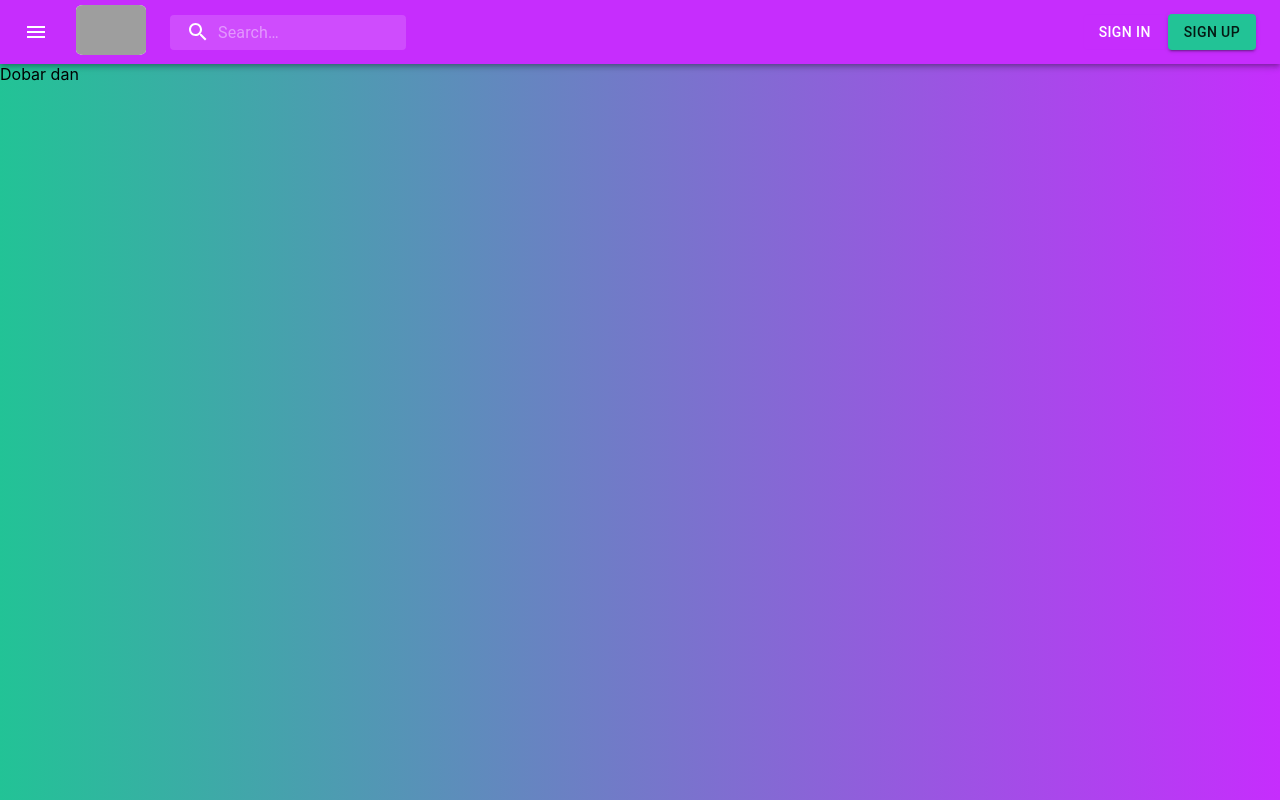
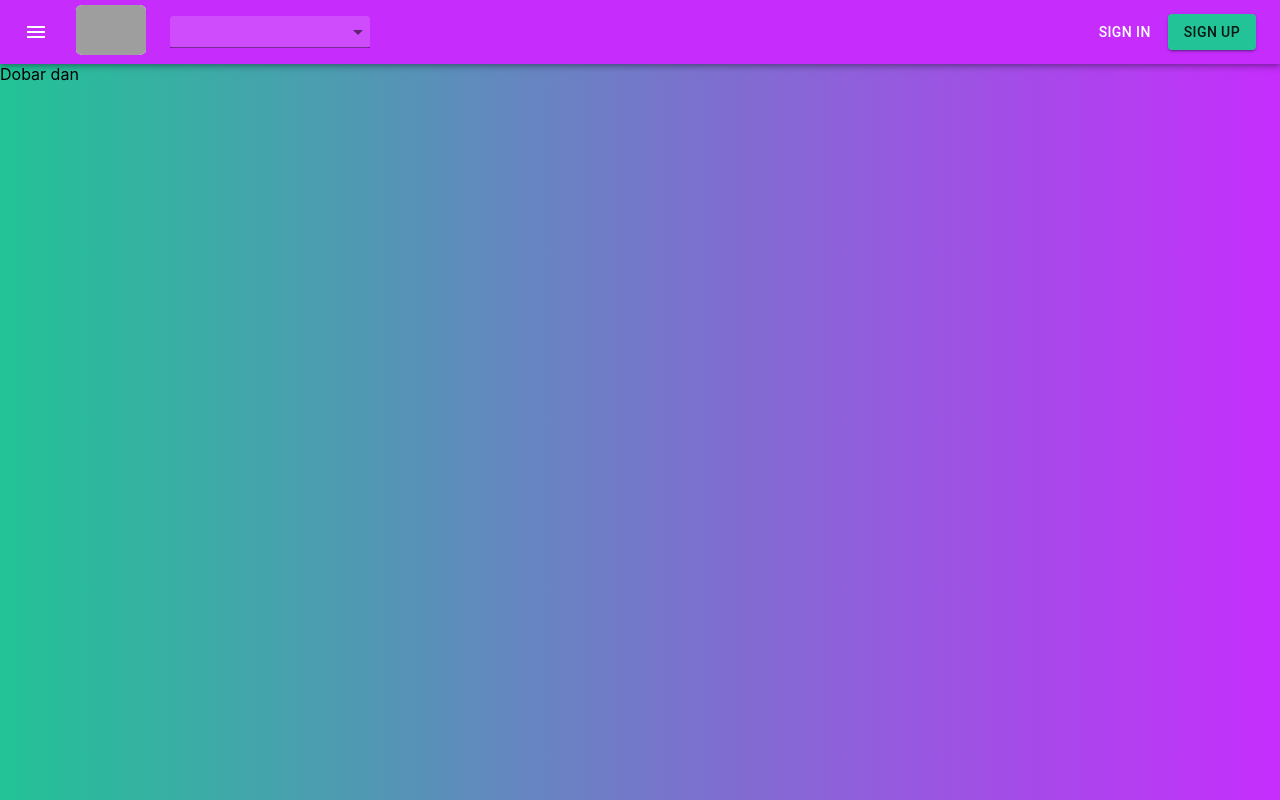
Before and after one commit to 98mima/Namgram, a React (Create React App) app in the folder namgram-react/: page / in a window 1280 px wide. Built offline with nearby package versions, Linux system fonts and the light colour scheme; grey boxes are pictures that could not be loaded.

Commit message:
Dodat search i ispravljen najveci bug ikad

```diff
--- a/namgram-react/package.json
+++ b/namgram-react/package.json
@@ -5,18 +5,22 @@
   "dependencies": {
     "@material-ui/core": "^4.11.1",
     "@material-ui/icons": "^4.9.1",
+    "@material-ui/lab": "^4.0.0-alpha.57",
     "@testing-library/jest-dom": "^5.11.6",
     "@testing-library/react": "^11.2.2",
     "@testing-library/user-event": "^12.2.2",
     "@types/axios": "^0.14.0",
     "@types/jest": "^26.0.15",
+    "@types/lodash": "^4.14.167",
     "@types/node": "^12.19.7",
     "@types/react": "^16.14.2",
     "@types/react-dom": "^16.9.10",
     "@types/socket.io-client": "^1.4.34",
     "axios": "^0.21.0",
     "jwt-decode": "^3.1.2",
+    "lodash": "^4.17.20",
     "react": "^17.0.1",
+    "react-debounce-input": "^3.2.3",
     "react-dom": "^17.0.1",
     "react-redux": "^7.2.2",
     "react-router-dom": "^5.2.0",
--- a/namgram-react/src/components/navigation/Navbar.tsx
+++ b/namgram-react/src/components/navigation/Navbar.tsx
@@ -1,4 +1,4 @@
-import React, { useEffect } from 'react'
+import React, { useEffect, useState } from 'react'
 import { Link } from 'react-router-dom'
 
 import { Avatar, Button, createStyles, fade, makeStyles, Theme } from '@material-ui/core';
@@ -10,17 +10,24 @@ import InputBase from '@material-ui/core/InputBase';
 import Badge from '@material-ui/core/Badge';
 import MenuItem from '@material-ui/core/MenuItem';
 import Menu from '@material-ui/core/Menu';
+import AutoComplete from '@material-ui/lab/AutoComplete';
 import MenuIcon from '@material-ui/icons/Menu';
 import SearchIcon from '@material-ui/icons/Search';
 import AccountCircle from '@material-ui/icons/AccountCircle';
 import MailIcon from '@material-ui/icons/Mail';
 import NotificationsIcon from '@material-ui/icons/Notifications';
 import MoreIcon from '@material-ui/icons/MoreVert';
+import InputAdornment from '@material-ui/core/InputAdornment';
 import { useHistory } from 'react-router-dom';
 import { useDispatch, useSelector } from 'react-redux';
 import { RootState } from '../../redux';
 import { logoutAction } from '../../redux/auth/actions';
-import { AddCircleRounded } from '@material-ui/icons';
+import { AddCircleRounded, LocationDisabledSharp } from '@material-ui/icons';
+import { DebounceInput } from 'react-debounce-input';
+import { IUser } from '../../models/user';
+import { getProfileByUsername } from '../../services/profile';
+import TextField from '@material-ui/core/TextField/TextField';
+import _ from 'lodash'
 
 
 
@@ -116,6 +123,8 @@ function Navbar() {
     const socket = useSelector((state: RootState) => state.auth.socket);
     const notifications = useSelector((state: RootState) => state.auth.notifications);
 
+    const [searchResults, setSearchResults] = useState<IUser[]>([]);
+
     const classes = useStyles();
     const [anchorEl, setAnchorEl] = React.useState<null | HTMLElement>(null);
     const [mobileMoreAnchorEl, setMobileMoreAnchorEl] = React.useState<null | HTMLElement>(null);
@@ -155,6 +164,11 @@ function Navbar() {
       else history.push("/");
     }
 
+    const searchUsers = (username: any) =>{
+        getProfileByUsername(username).then(profile => {
+          setSearchResults([profile]);
+        })
+    }
 
   const menuId = 'primary-search-account-menu';
 
@@ -233,17 +247,30 @@ function Navbar() {
             namgram
           </Typography> */}
           <div className={classes.search}>
-            <div className={classes.searchIcon}>
-              <SearchIcon />
-            </div>
-            <InputBase
-              placeholder="Search…"
-              classes={{
-                root: classes.inputRoot,
-                input: classes.inputInput,
-              }}
-              inputProps={{ 'aria-label': 'search' }}
-            />
+            <AutoComplete
+            classes={{
+              root: classes.inputRoot,
+              input: classes.inputInput,
+            }}
+            style={{ width: 200 }}
+            options={searchResults}
+            renderOption={(profile) => {
+              if(profile)
+                return (<div onClick={() => {history.push("/profile/" + profile.id)}}>
+                          <Avatar src={profile.profilePic} />
+                          {"    "+profile.username}
+                        </div>)
+              else
+                  return(<React.Fragment>Not found</React.Fragment>)
+            }
+            }
+             renderInput={(params) =>
+             (<TextField {...params} label="" variant="standard" />)
+          }
+             onInputChange={(event, newValue) => searchUsers(newValue)}
+             onClick={() => {console.log("klik")}}
+             getOptionLabel={(profile: IUser | undefined) => {return profile ? profile.username : "Not found"}}
+              />
           </div>
           <div className={classes.grow} />
           <div className={classes.sectionDesktop}>
--- a/namgram-react/src/components/profile/Profile.tsx
+++ b/namgram-react/src/components/profile/Profile.tsx
@@ -105,6 +105,8 @@ function Profile() {
   useEffect(() => {
     if (!profile) {
       dispatch(loadProfile(id));
+    } else if(profile.id !== id){
+      dispatch(loadProfile(id));
     }
     if (
       profile &&
@@ -115,7 +117,7 @@ function Profile() {
       setIsFollowing(false);
     }
     return () => {};
-  }, [auth, profile]);
+  }, [auth, profile, id]);
 
   const following = (username: string) => {
     if (
```
Also changed, not shown: 2 other files (tests, documents, lock files or other folders).
